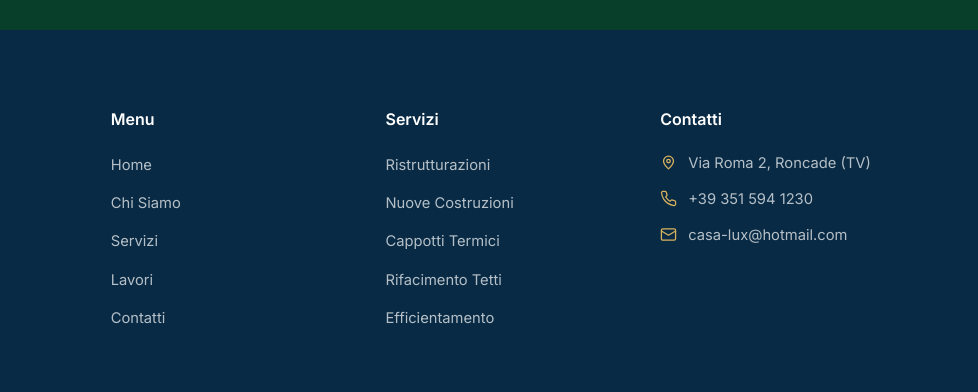
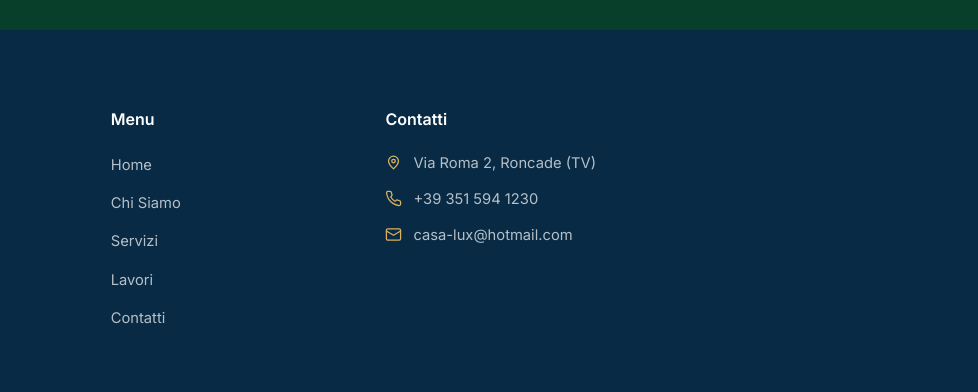
Before and after one commit to casalux/casaluxsrls, a plain HTML site: page index.html in a window 1280 px wide. Shown: the part 4702-5094 px from the top of the page, 302-1280 px from the left. Drawn offline with Linux system fonts and the light colour scheme.

Commit message:
Update index.html

```diff
--- a/index.html
+++ b/index.html
@@ -219,13 +219,6 @@
         <li><a href="lavori.html">Lavori</a></li>
         <li><a href="contatti.html">Contatti</a></li>
       </ul></div>
-      <div><h4>Servizi</h4><ul>
-        <li><a href="servizi.html">Ristrutturazioni</a></li>
-        <li><a href="servizi.html">Nuove Costruzioni</a></li>
-        <li><a href="servizi.html">Cappotti Termici</a></li>
-        <li><a href="servizi.html">Rifacimento Tetti</a></li>
-        <li><a href="servizi.html">Efficientamento</a></li>
-      </ul></div>
       <div><h4>Contatti</h4><ul class="footer-contact">
         <li><svg viewBox="0 0 24 24" fill="none" stroke-width="1.8" stroke-linecap="round" stroke-linejoin="round"><path d="M12 21s-7-6.2-7-11a7 7 0 0 1 14 0c0 4.8-7 11-7 11z"/><circle cx="12" cy="10" r="2.5"/></svg>Via Roma 2, Roncade (TV)</li>
         <li><svg viewBox="0 0 24 24" fill="none" stroke-width="1.8" stroke-linecap="round" stroke-linejoin="round"><path d="M22 16.9v3a2 2 0 0 1-2.2 2 19.8 19.8 0 0 1-8.6-3 19.5 19.5 0 0 1-6-6 19.8 19.8 0 0 1-3-8.6A2 2 0 0 1 4.1 2h3a2 2 0 0 1 2 1.7c.1.9.4 1.8.7 2.7a2 2 0 0 1-.5 2.1L8.1 9.9a16 16 0 0 0 6 6l1.4-1.2a2 2 0 0 1 2.1-.5c.9.3 1.8.6 2.7.7a2 2 0 0 1 1.7 2z"/></svg><a href="tel:+393515941230">+39 351 594 1230</a></li>
```
